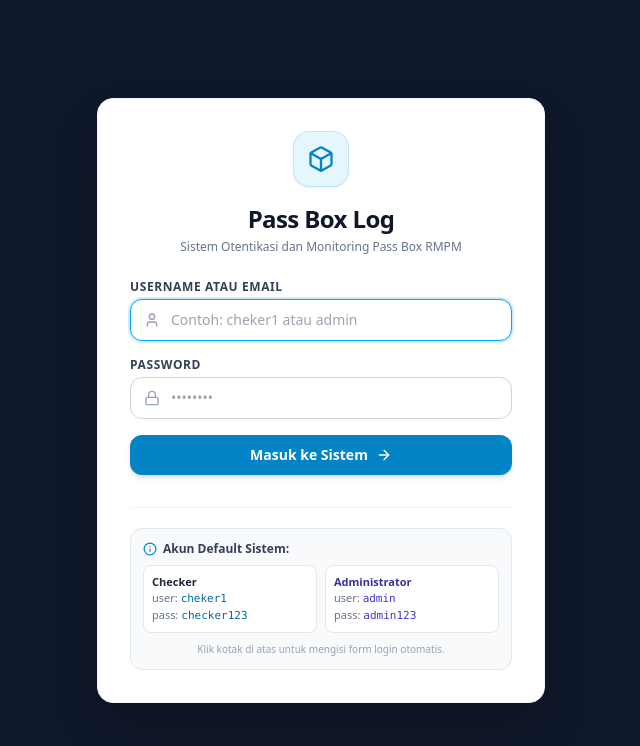
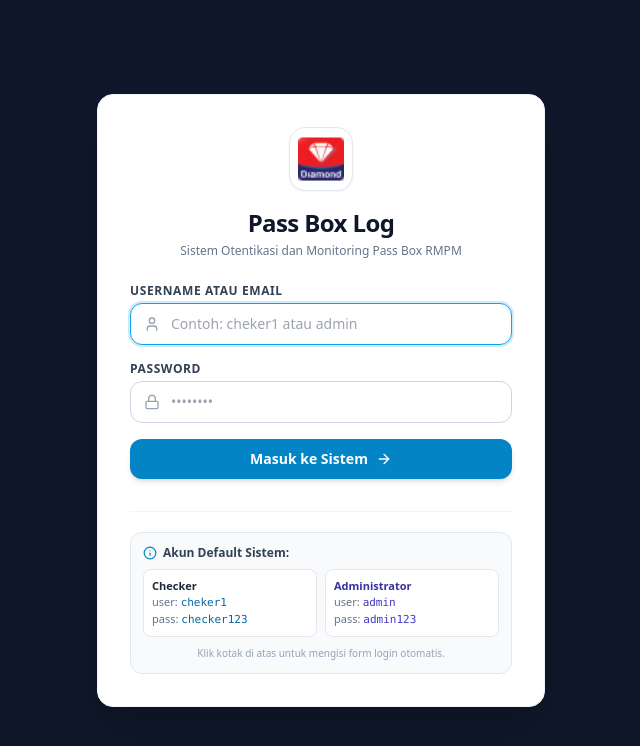
Before and after one commit to KANAN-lab/PASS-BOX, a React (Vite) app: page / in a window 1280 px wide. Shown: the top 746 px of the page, without its empty margins (319-959 px from the left). Built offline with nearby package versions, Linux system fonts and the light colour scheme; no server answers.

Commit message:
feat(branding): add Diamond Food Indonesia tab favicon and app logo

```diff
--- a/index.html
+++ b/index.html
@@ -2,7 +2,8 @@
 <html lang="en">
   <head>
     <meta charset="UTF-8" />
-    <link rel="icon" type="image/svg+xml" href="/favicon.svg" />
+    <link rel="icon" type="image/png" href="/logo.png" />
+    <link rel="apple-touch-icon" href="/logo.png" />
     <meta name="viewport" content="width=device-width, initial-scale=1.0" />
     <meta name="description" content="Sistem Pencatatan dan Monitoring Pass Box Log RMPM" />
     <title>Pass Box Log</title>
--- a/src/components/LoginView.tsx
+++ b/src/components/LoginView.tsx
@@ -1,6 +1,6 @@
 import React, { useState } from 'react';
 import { useAuth } from '../context/AuthContext';
-import { Box, Lock, User, ArrowRight, AlertCircle, Info } from 'lucide-react';
+import { Lock, User, ArrowRight, AlertCircle, Info } from 'lucide-react';
 
 export const LoginView: React.FC = () => {
   const { login } = useAuth();
@@ -34,8 +34,8 @@ export const LoginView: React.FC = () => {
       <div className="bg-white rounded-2xl shadow-2xl w-full max-w-md p-8 border border-slate-100 animate-fadeIn">
         {/* App Logo & Branding */}
         <div className="text-center mb-6">
-          <div className="w-14 h-14 bg-sky-500/10 border border-sky-500/20 text-sky-600 rounded-2xl flex items-center justify-center mx-auto mb-4 shadow-sm">
-            <Box className="w-7 h-7" />
+          <div className="w-16 h-16 bg-white border border-slate-200 rounded-2xl flex items-center justify-center mx-auto mb-4 shadow-sm p-2">
+            <img src="/logo.png" alt="Logo" className="w-12 h-12 object-contain" />
           </div>
           <h1 className="text-2xl font-extrabold text-slate-900 tracking-tight">Pass Box Log</h1>
           <p className="text-xs text-slate-500 mt-1">Sistem Otentikasi dan Monitoring Pass Box RMPM</p>
--- a/src/components/Navbar.tsx
+++ b/src/components/Navbar.tsx
@@ -1,6 +1,6 @@
 import React from 'react';
 import { useAuth } from '../context/AuthContext';
-import { Box, BarChart2, Users, LogOut, Database, ShieldCheck, User } from 'lucide-react';
+import { BarChart2, Users, LogOut, Database, ShieldCheck, User } from 'lucide-react';
 
 interface NavbarProps {
   activeTab: 'data' | 'rekap' | 'pengguna';
@@ -16,8 +16,8 @@ export const Navbar: React.FC<NavbarProps> = ({ activeTab, setActiveTab }) => {
         {/* Left: Brand + Nav tabs */}
         <div className="flex items-center space-x-6">
           <div className="flex items-center space-x-2.5">
-            <div className="w-8 h-8 rounded-lg bg-sky-500/20 text-sky-400 border border-sky-500/30 flex items-center justify-center shadow-inner">
-              <Box className="w-5 h-5 text-sky-400" />
+            <div className="w-8 h-8 rounded-lg bg-white/10 border border-white/20 flex items-center justify-center p-1 shadow-sm">
+              <img src="/logo.png" alt="Logo" className="w-5 h-5 object-contain" />
             </div>
             <span className="font-bold text-lg tracking-wide text-white">Pass Box Log</span>
           </div>
```
Also changed, not shown: public/logo.png (added).
